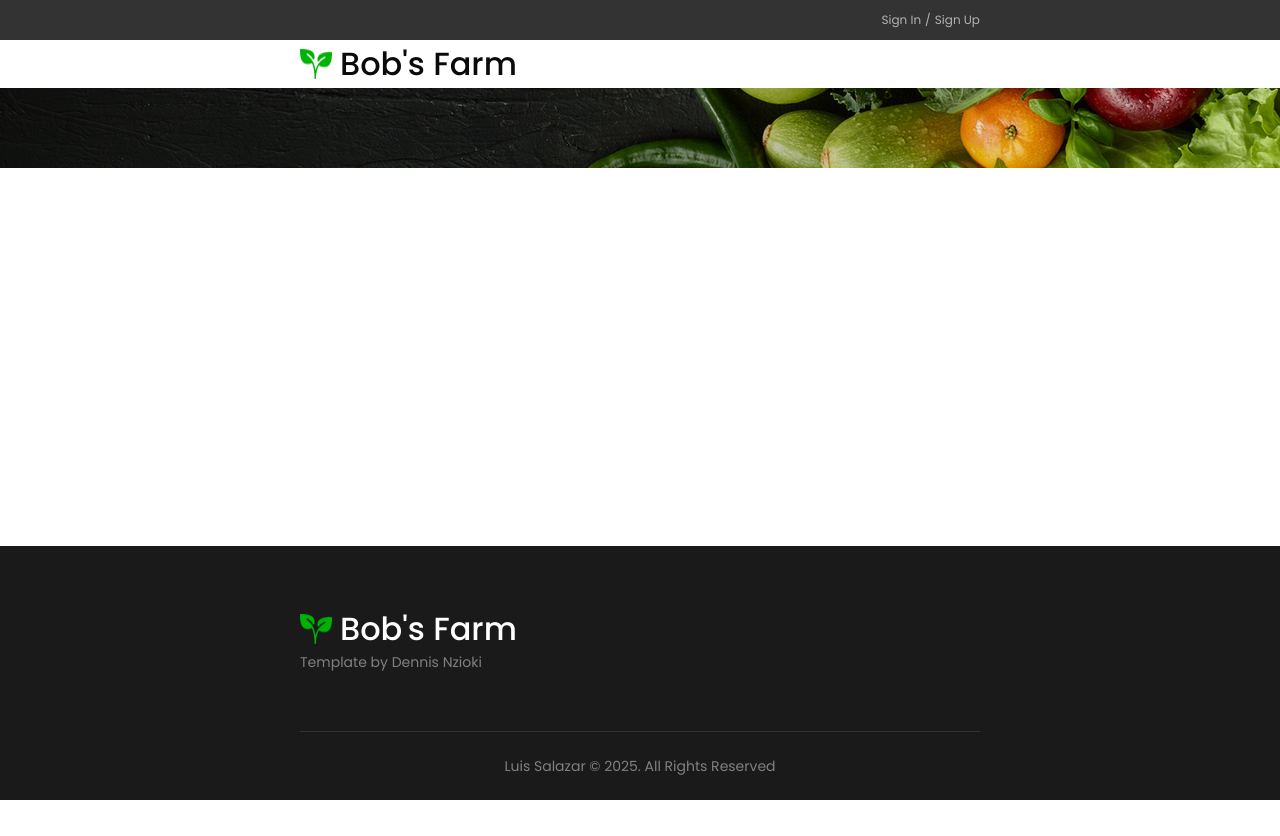
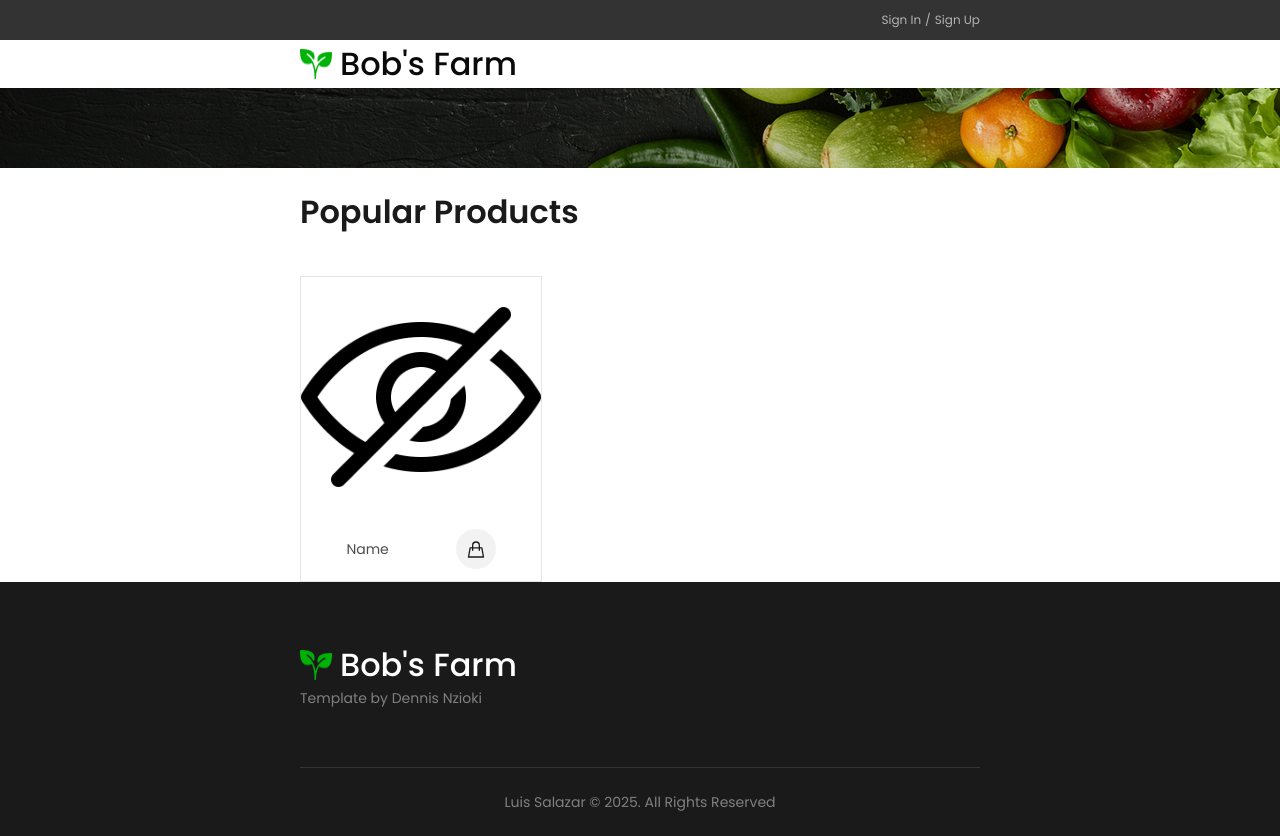
Before and after one commit to luisSalazar8/corn-store, a React (Vite) app in the folder frontend/: page / in a window 1280 px wide. Before the commit the page ends 800 px from the top, so only its background shows below. Built offline with nearby package versions, Linux system fonts and the light colour scheme; no server answers.

Commit message:
feat: base product list

```diff
--- a/frontend/src/App.tsx
+++ b/frontend/src/App.tsx
@@ -8,6 +8,7 @@ import Register from "./pages/Register";
 import { QueryClient, QueryClientProvider } from "@tanstack/react-query";
 import { Toaster } from "./components/ui/sonner";
 import { AuthUserProvider } from "./context/authUser/AuthUserProvider";
+import Products from "./pages/Products";
 
 const queryClient = new QueryClient();
 
@@ -24,6 +25,7 @@ function App() {
               <Routes>
                 <Route path="/login" element={<Login />} />
                 <Route path="/register" element={<Register />} />
+                <Route path="/" element={<Products />} />
               </Routes>
             </div>
             <Footer />
--- a/frontend/src/assets/styles/index.css
+++ b/frontend/src/assets/styles/index.css
@@ -11,12 +11,15 @@
   --color-gray-footer-letters: #808080;
   --color-gray-card: #f2f2f2;
   --color-gray-input: #e5e5e5;
+  --color-gray-name: #4d4d4d;
   --color-gray-link: #666666;
   --color-success: #00b207;
+  --color-success-dark: #2c742f;
   --font-script: "Poppins", sans-serif;
   --text-3.5xl: 2rem;
   --shadow-footer: 0px -1px 0px #333333;
   --shadow-card: 0px 0px 56px rgba(0, 38, 3, 0.08);
+  --shadow-card-success: 00px 0px 12px rgba(32, 181, 38, 0.32);
 }
 
 @theme inline {
--- /dev/null
+++ b/frontend/src/pages/Products.tsx
@@ -0,0 +1,31 @@
+import Example from "../assets/images/icons/hide.png";
+import Bag from "../assets/images/icons/Bag.svg";
+
+const Products = () => {
+  return (
+    <div className="px-75 pt-5">
+      <div className="text-3.5xl font-semibold text-gray-footer">
+        Popular Products
+      </div>
+      <div className="pt-10">
+        <div className="group border-gray-input border border-solid w-fit hover:border-success-dark hover:shadow-card-success">
+          <img src={Example} className="max-w-[264px] h-auto max-h-[240px]" />
+          <div className="flex justify-around p-3 items-center">
+            <div className="text-sm text-gray-name group-hover:text-success-dark">
+              Name
+            </div>
+            <button className="group/icon size-[40px] rounded-full bg-gray-card flex justify-center items-center hover:cursor-pointer active:bg-success transition duration-150">
+              <img
+                src={Bag}
+                alt="shopIcon"
+                className="group-active/icon:invert transition duration-150"
+              />
+            </button>
+          </div>
+        </div>
+      </div>
+    </div>
+  );
+};
+
+export default Products;
```
Also changed, not shown: frontend/src/assets/images/icons/Bag.svg (added).
